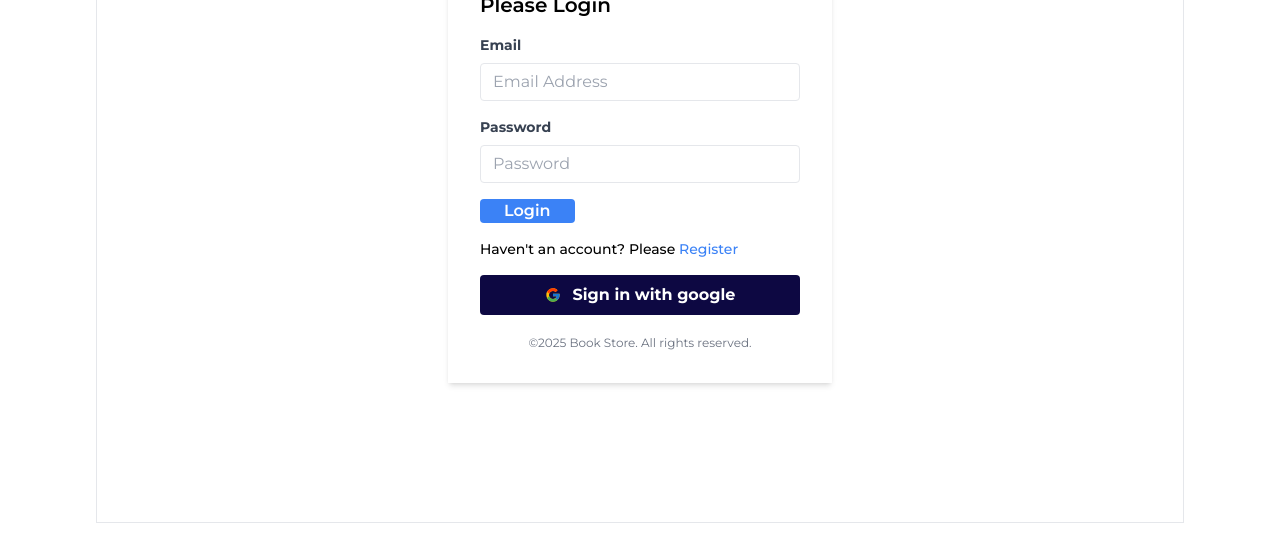
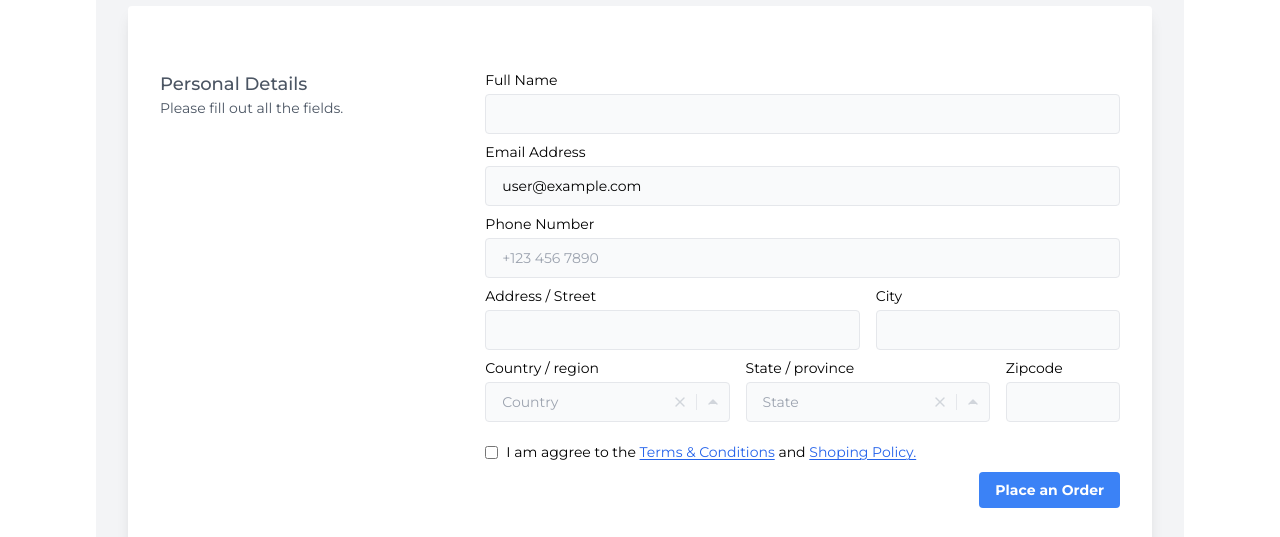
Before and after one commit to huy-dataguy/MERN-Stack-Book-Store, a React (Vite) app in the folder frontend/: page /checkout in a window 1280 px wide. Before the commit this address led to /login. Shown: the part 263-800 px from the top of the page. Built offline with nearby package versions, Linux system fonts and the light colour scheme; no server answers; sample sign-in values are in the browser's storage.

Commit message:
Fix Bug not update orders

```diff
--- a/frontend/src/routers/PrivateRoute.jsx
+++ b/frontend/src/routers/PrivateRoute.jsx
@@ -3,9 +3,14 @@ import { useAuth } from '../context/AuthContext'
 import { Navigate } from 'react-router-dom'
 
 const PrivateRoute = ({children}) => {
-    const {currentUser} = useAuth()
+    const {currentUser, loading} = useAuth()
+
+    if(loading) {
+        return <div>Loading...</div>
+    }
 
     if(currentUser) {
+        console.log("User is authenticated:", currentUser)
         return children
     }
 
--- a/frontend/src/routers/router.jsx
+++ b/frontend/src/routers/router.jsx
@@ -27,7 +27,7 @@ const router = createBrowserRouter([
         },
         {
           path: "/orders",
-          element: <OrderPage/>
+          element: <PrivateRoute> <OrderPage/></PrivateRoute>
         },
         { path: "/login",
           element: <Login/>
```
